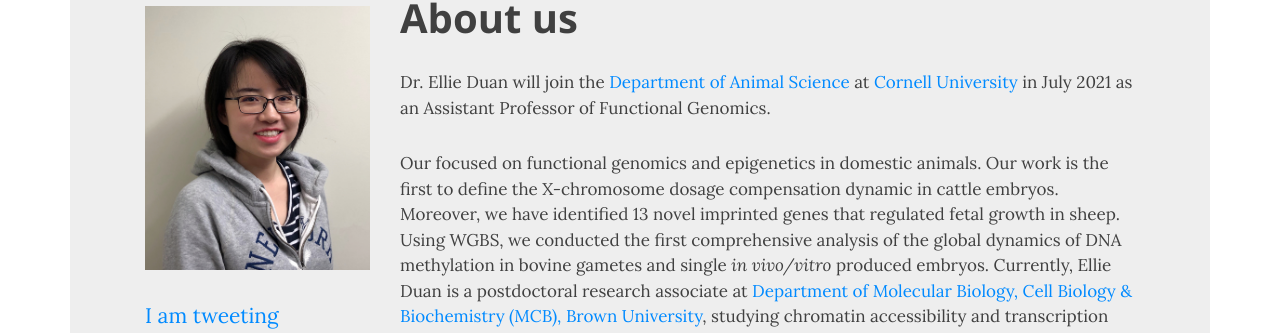
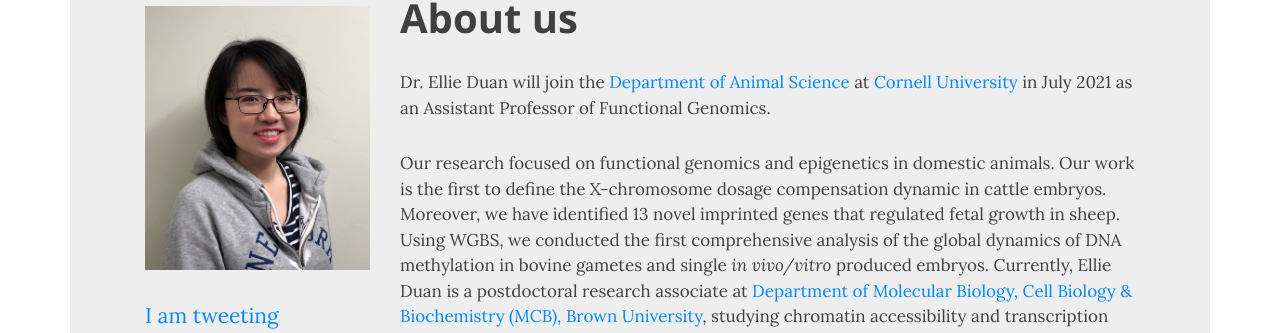
Before and after one commit to EllieDuan/EllieDuan.github.io, a Jekyll site: the page built from index.html, in a window 1280 px wide and 900 px high. Shown: the part 202-535 px from the top of the window. Built offline with Jekyll 4.4.1, drawn with Linux system fonts in a browser that asks for light colours; nearby versions of some CDN libraries; the list of posts is cut into pages by our own code; comment, search, counter and statistics services are not loaded.

Commit message:
update home

```diff
--- a/index.html
+++ b/index.html
@@ -39,7 +39,7 @@ use-site-title: true
             	<h2 style="font-weight: bold">About us</h2>
             	 <p style="font-size:17px"> Dr. Ellie Duan will join the  <a href="https://ansci.cals.cornell.edu/">Department of Animal Science</a> at <a href="https://www.cornell.edu/">Cornell University</a> in July 2021 as an Assistant Professor of Functional Genomics.
                 </p>
-            		<p style="font-size:17px"> Our focused on functional genomics and epigenetics in domestic animals. Our work is the first to define the X-chromosome dosage compensation dynamic in cattle embryos. Moreover, we have identified 13 novel imprinted genes that regulated fetal growth in sheep. Using WGBS, we conducted the first comprehensive analysis of the global dynamics of DNA methylation in bovine gametes and single <i>in vivo/vitro</i> produced embryos. Currently, Ellie Duan is a postdoctoral research associate at <a href="https://www.brown.edu/academics/biomed/molecular-cell-biochemistry/"> Department of Molecular Biology, Cell Biology & Biochemistry (MCB), Brown University</a>, studying chromatin accessibility and transcription during zygotic genomic activation in <i> Drosophila </i> early embryos, in the laboratory of <a href="https://www.larschanlab.com/">Dr. Erica Larschan</a>.
+            		<p style="font-size:17px"> Our research focused on functional genomics and epigenetics in domestic animals. Our work is the first to define the X-chromosome dosage compensation dynamic in cattle embryos. Moreover, we have identified 13 novel imprinted genes that regulated fetal growth in sheep. Using WGBS, we conducted the first comprehensive analysis of the global dynamics of DNA methylation in bovine gametes and single <i>in vivo/vitro</i> produced embryos. Currently, Ellie Duan is a postdoctoral research associate at <a href="https://www.brown.edu/academics/biomed/molecular-cell-biochemistry/"> Department of Molecular Biology, Cell Biology & Biochemistry (MCB), Brown University</a>, studying chromatin accessibility and transcription during zygotic genomic activation in <i> Drosophila </i> early embryos, in the laboratory of <a href="https://www.larschanlab.com/">Dr. Erica Larschan</a>.
                 </p>
 
             </div>
```
